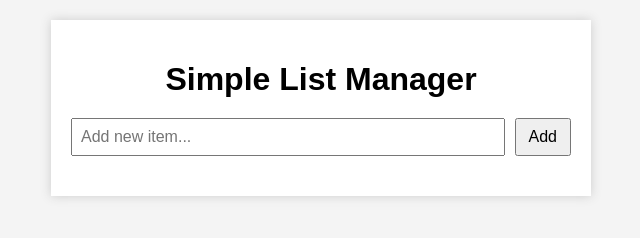
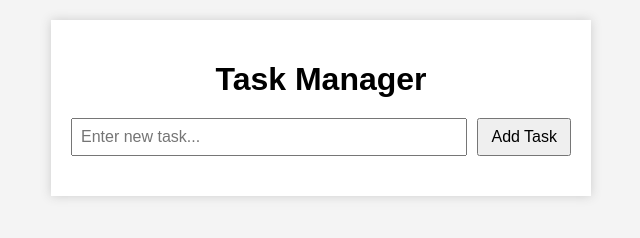
Before and after one commit to huynhphuchan/Task-Manager, a website: page client/index.html in a window 1280 px wide. Shown: the whole page, without its empty margins (319-959 px from the left). Drawn offline with Linux system fonts and the light colour scheme; no server answers.

Commit message:
Update index.html
Enhancement

```diff
--- a/client/index.html
+++ b/client/index.html
@@ -2,21 +2,21 @@
 <html lang="en">
 <head>
   <meta charset="UTF-8" />
-  <meta name="viewport" content="width=device-width, initial-scale=1" />
-  <title>List Manager</title>
+  <meta name="viewport" content="width=device-width, initial-scale=1.0"/>
+  <title>Task Manager</title>
   <link rel="stylesheet" href="styles.css" />
 </head>
 <body>
   <div class="container">
-    <h1>Simple List Manager</h1>
-    <form id="add-item-form">
-      <input id="item-input" type="text" placeholder="Add new item..." required />
-      <button type="submit">Add</button>
+    <h1>Task Manager</h1>
+    <form id="task-form">
+      <input type="text" id="task-input" placeholder="Enter new task..." required />
+      <button type="submit">Add Task</button>
     </form>
-    <ul id="item-list"></ul>
+    <ul id="task-list"></ul>
   </div>
-
   <script src="coreHTTP.js"></script>
+  <script src="httpLibrary.js"></script>
   <script src="app.js"></script>
 </body>
 </html>
```
